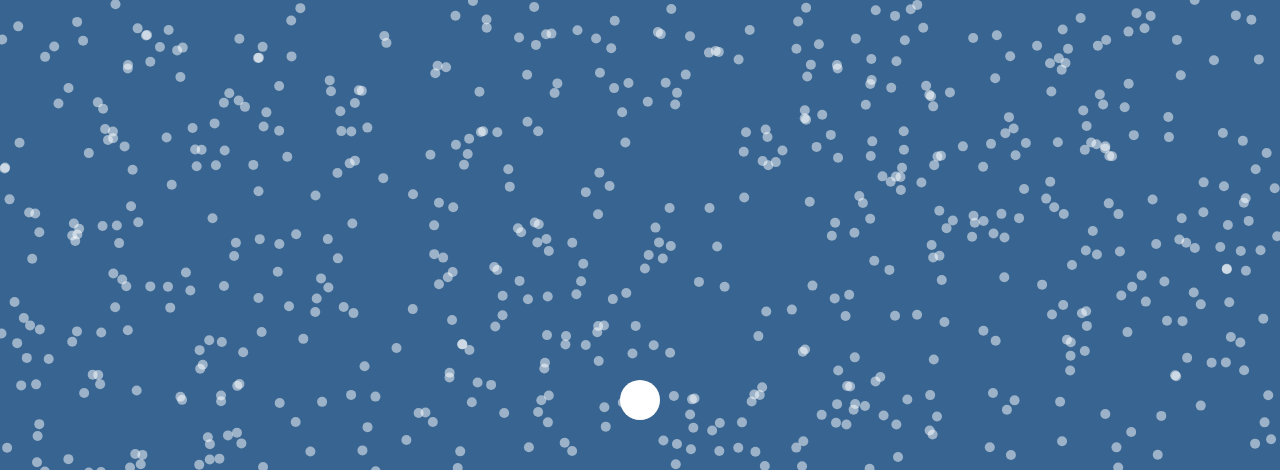
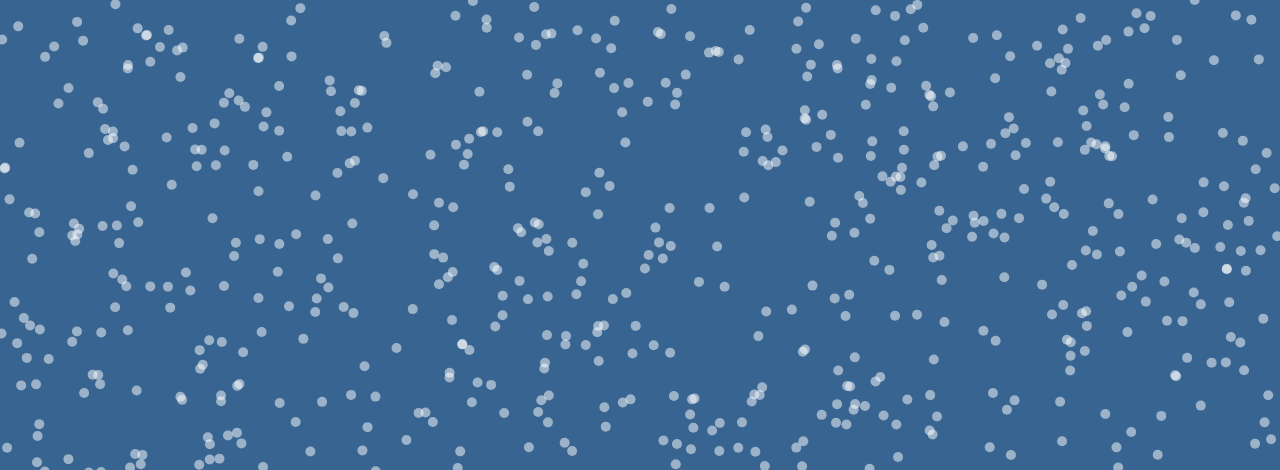
Before and after one commit to SevanBrodjian/SevanBNet-frontend, a React (Create React App) app: page / in a window 1280 px wide. Shown: the top 470 px of the page. Built offline with nearby package versions, Linux system fonts and the light colour scheme.

Commit message:
Debuggin gissue with Railway deployment w/ p5js

```diff
--- a/src/App.css
+++ b/src/App.css
@@ -1,3 +1,11 @@
+.App {
+  text-align: center;
+  overflow: hidden;
+  height: 100vh;
+  margin: 0;
+  position: relative;
+}
+
 .circle {
   background-color: white;
   border-radius: 50%;
--- a/src/App.js
+++ b/src/App.js
@@ -5,7 +5,7 @@ import './App.css';
 
 function App() {
   const sketchRef = useRef();
-  const [isExpanded, setIsExpanded] = useState(false);
+  // const [isExpanded, setIsExpanded] = useState(false);
 
   useEffect(() => {
     new p5(homeAnimation, sketchRef.current);
@@ -14,9 +14,9 @@ function App() {
   return (
     <div className="App">
       <div ref={sketchRef} style={{ position: 'fixed', top: 0, left: 0, width: '100%', height: '100%' }}></div>
-      <header>
+      {/* <header>
         <div className={`circle ${isExpanded ? "expanded" : ""}`} onClick={() => setIsExpanded(!isExpanded)}></div>
-      </header>
+      </header> */}
     </div>
   );
 }
```
